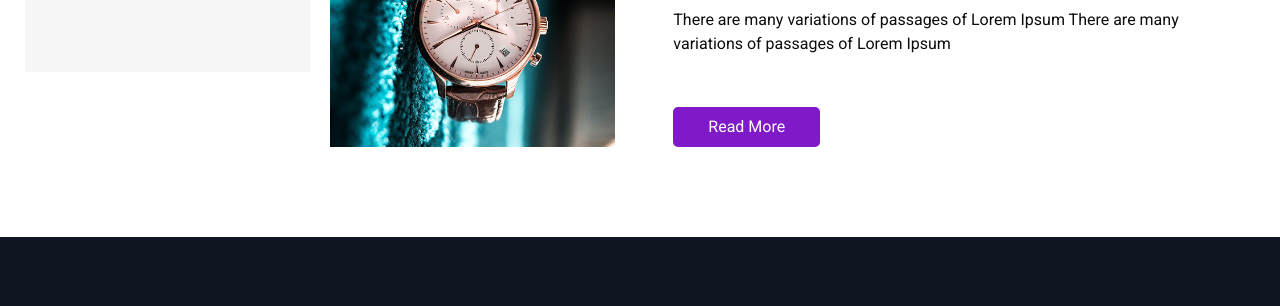
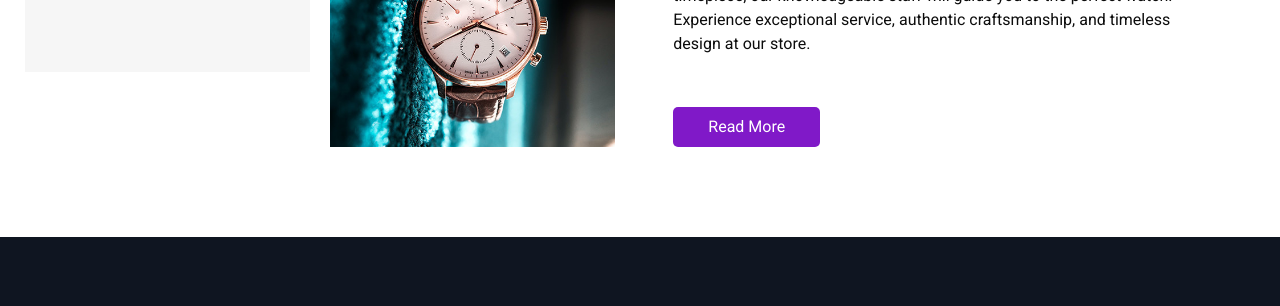
Before and after one commit to ShaunakArora/HandTime, a plain HTML site: page about.html in a window 1280 px wide. Shown: the part 403-709 px from the top of the page. Drawn offline with nearby package versions, Linux system fonts and the light colour scheme; some packages are replaced by stand-ins of ours; files whose address does not match are found by name.

Commit message:
Update about.html

```diff
--- a/about.html
+++ b/about.html
@@ -105,9 +105,7 @@
               About Our Shop
             </h2>
             <p>
-              There are many variations of passages of Lorem Ipsum
-              There are many variations of
-              passages of Lorem Ipsum
+              We specialize in premium wristwatches—from classic luxury brands to modern smartwatches—offering a curated collection for every style and occasion. Whether you're a seasoned collector or shopping for your first timepiece, our knowledgeable staff will guide you to the perfect watch. Experience exceptional service, authentic craftsmanship, and timeless design at our store.
             </p>
             <a href="">
               Read More
```
